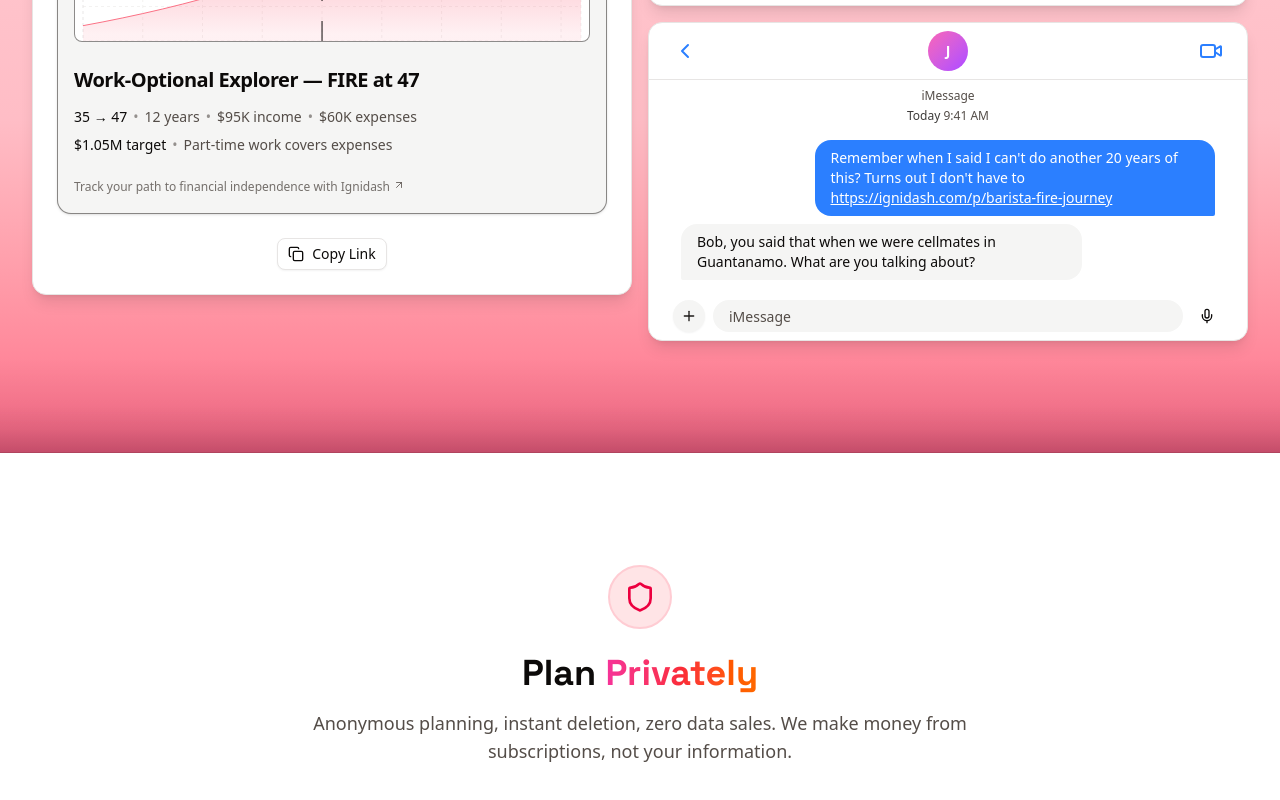
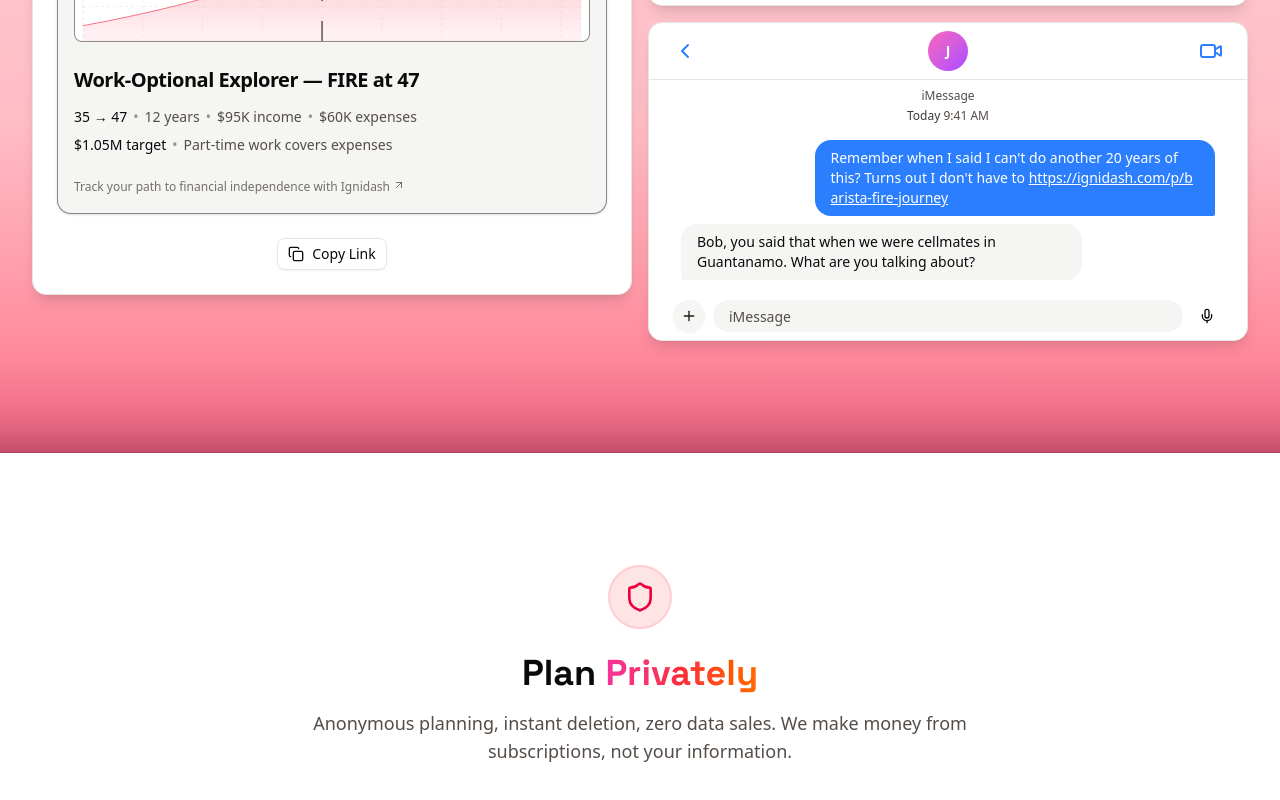
Before and after one commit to schelskedevco/ignidash-legacy, a Next.js app: page / in a window 1280 px wide. Shown: the part 4343-5143 px from the top of the page. Built offline with nearby package versions, Linux system fonts and the light colour scheme.

Commit message:
link wrap text

```diff
--- a/src/components/features/plan-sharing/components/mock-imessage.tsx
+++ b/src/components/features/plan-sharing/components/mock-imessage.tsx
@@ -31,7 +31,7 @@ export function MockiMessage() {
               <p className="text-sm">
                 Remember when I said I can&apos;t do another 20 years of this?
                 Turns out I don&apos;t have to{" "}
-                <span className="cursor-pointer underline">
+                <span className="cursor-pointer break-all underline">
                   https://ignidash.com/p/barista-fire-journey
                 </span>
               </p>
```
